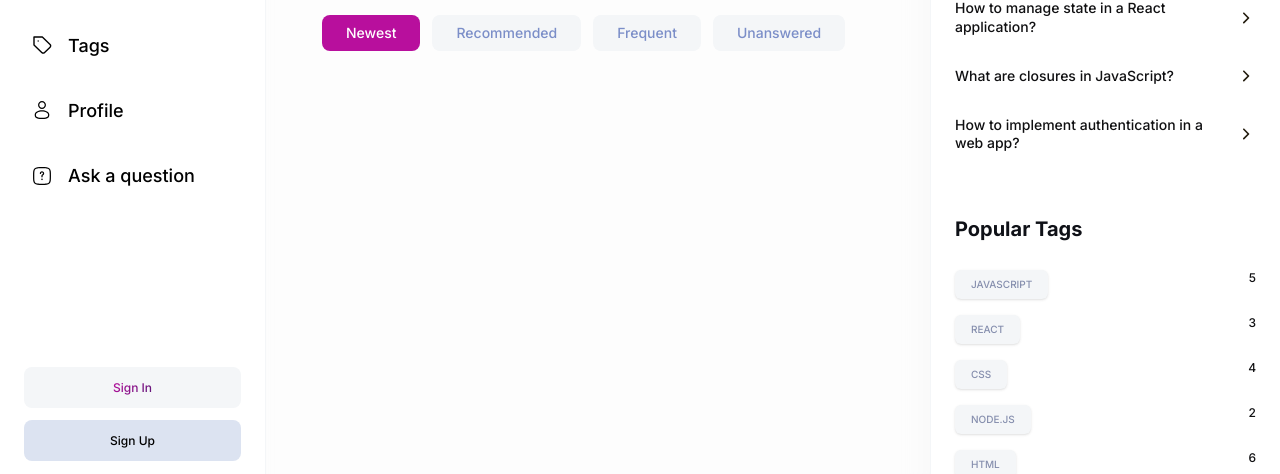
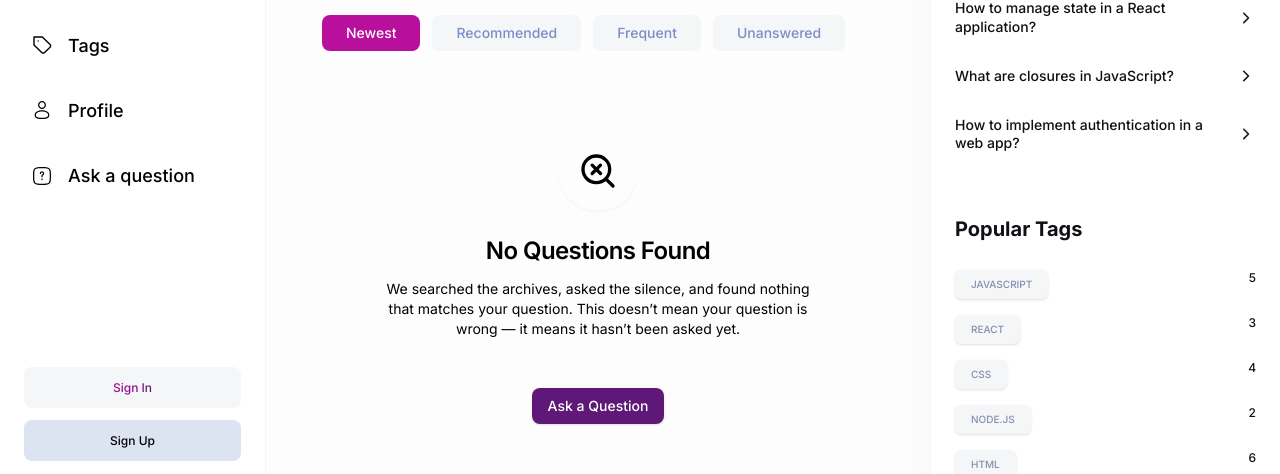
Before and after one commit to nayon117/askra, a Next.js app: page / in a window 1280 px wide. Shown: the part 315-789 px from the top of the page. Built offline with nearby package versions, Linux system fonts and the light colour scheme; no server answers.

Commit message:
create noresult page

```diff
--- a/app/(root)/(home)/page.tsx
+++ b/app/(root)/(home)/page.tsx
@@ -1,9 +1,54 @@
 import HomeFilters from "@/components/home/HomeFilters";
 import Filter from "@/components/shared/Filter";
+import NoResult from "@/components/shared/NoResult";
 import LocalSearchbar from "@/components/shared/search/LocalSearchbar";
 import { Button } from "@/components/ui/button";
 import { HomePageFilters } from "@/constants/filter";
+import { auth } from "@clerk/nextjs/server";
 import Link from "next/link";
+
+// create 5 questions array of objects with _id, title, tags which is array of objects containing _id, and name then next author, upvotes,views, answers, createdAt
+const questions = [
+//   {
+//     _id: "1",
+//     title: "How to implement authentication in Next.js?",
+//     tags: [
+//       { _id: "t1", name: "Next.js" },
+//       { _id: "t2", name: "Authentication" },
+//     ],
+//     author: "John Doe",
+//     upvotes: 10,
+//     views: 100,
+//     answers: 2,
+//     createdAt: new Date("2024-01-01"),
+//   },
+//     {
+//     _id: "2",
+//     title: "What is the difference between React and Angular?",
+//     tags: [
+//         { _id: "t3", name: "React" },
+//         { _id: "t4", name: "Angular" },
+//     ],
+//     author: "Jane Smith",
+//     upvotes: 15,
+//     views: 150,
+//     answers: 3,
+//     createdAt: new Date("2024-02-01"),
+//   },
+//   {
+//     _id: "3",
+//     title: "How to manage state in React?",
+//     tags: [
+//         { _id: "t5", name: "React" },
+//         { _id: "t6", name: "State Management" },
+//     ],
+//     author: "Alice Johnson",
+//     upvotes: 20,
+//     views: 200,
+//     answers: 5,
+//     createdAt: new Date("2024-03-01"),
+//   },
+]
 
 const HomePage = () => {
   return (
@@ -31,6 +76,15 @@ const HomePage = () => {
         />
       </div>
       <HomeFilters />
+      <div className="mt-10 flex flex-col w-full gap-6">
+        {questions.length > 0 ? questions.map((question)=>(
+            'QuestionCard'
+        )) : <NoResult
+        title="No Questions Found"
+        link = "/ask-question"
+        linkTitle = "Ask a Question"
+        />}
+      </div>
     </>
   );
 };
--- /dev/null
+++ b/components/shared/NoResult.tsx
@@ -0,0 +1,37 @@
+import { SearchX } from "lucide-react";
+import Link from "next/link";
+import { Button } from "../ui/button";
+
+interface Props {
+  title: string;
+  link: string;
+  linkTitle: string;
+}
+
+
+const NoResult = ({ title, link, linkTitle }:Props) => {
+  return (
+    <div className="mt-10 flex w-full flex-col items-center justify-center px-4 text-center">
+      <div className="mb-6 flex h-20 w-20 items-center justify-center rounded-full bg-muted shadow-sm">
+        <SearchX className="h-10 w-10 text-muted-foreground" />
+      </div>
+      <h1 className="text-2xl font-semibold tracking-tight">
+        {title}
+      </h1>
+      <p className="mt-3 max-w-md text-sm text-muted-foreground">
+        We searched the archives, asked the silence, and found nothing that
+        matches your question. This doesn’t mean your question is wrong — it
+        means it hasn’t been asked yet.
+      </p>
+
+      <div className="my-6 h-px w-24 bg-border" />
+      <Link href={link}>
+        <Button className="rounded-lg bg-primary-500 px-4 py-3 text-sm font-medium text-white shadow transition hover:opacity-90">
+          {linkTitle}
+        </Button>
+      </Link>
+    </div>
+  );
+};
+
+export default NoResult;
```
